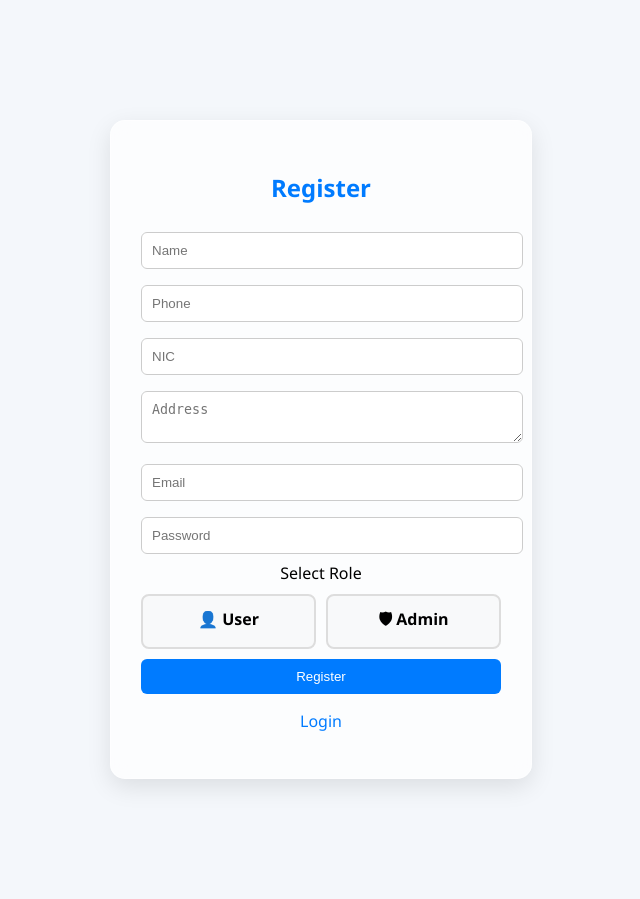
After one commit to Kusalranasinghe/Sarasavi-Library, a PHP site: page /register.php in a window 1280 px wide. The commit adds this page. Shown: the whole page, without its empty margins (319-959 px from the left). Run offline with PHP 8.4, Linux system fonts and the light colour scheme.

Commit message:
Add auth pages, DB fix, user/admin improvements

```diff
--- /dev/null
+++ b/css/auth.css
@@ -0,0 +1,74 @@
+body {
+    background: #f4f7fb;
+    font-family: 'Segoe UI', sans-serif;
+}
+.auth-container {
+    width: 360px;
+    margin: 120px auto;
+    padding: 30px;
+    border-radius: 15px;
+    backdrop-filter: blur(10px);
+    background: rgba(255, 255, 255, 0.7);
+    box-shadow: 0 8px 25px rgba(0,0,0,0.1);
+    border: 1px solid rgba(255,255,255,0.5);
+    text-align: center;
+}
+.auth-container h2 {
+    margin-bottom: 20px;
+    color: #007bff;
+}
+.auth-container input,
+.auth-container textarea {
+    width: 100%;
+    padding: 10px;
+    margin: 8px 0;
+    border-radius: 6px;
+    border: 1px solid #ccc;
+    background: #fff;
+}
+.auth-container button {
+    width: 100%;
+    padding: 10px;
+    margin-top: 10px;
+    background: #007bff;
+    color: #fff;
+    border: none;
+    border-radius: 6px;
+    cursor: pointer;
+    transition: 0.3s;
+}
+.auth-container button:hover {
+    background: #0056b3;
+    transform: translateY(-2px);
+}
+.auth-container a {
+    color: #007bff;
+    text-decoration: none;
+}
+.role-options {
+    display: flex;
+    gap: 10px;
+    margin-top: 10px;
+}
+.role-options input {
+    display: none;
+}
+.role-card {
+    flex: 1;
+    padding: 12px;
+    border-radius: 8px;
+    text-align: center;
+    cursor: pointer;
+    font-weight: 600;
+    background: #f8f9fa;
+    border: 2px solid #ddd;
+    transition: 0.3s;
+}
+.role-card:hover {
+    border-color: #007bff;
+}
+.role-options input:checked + .role-card {
+    background: #007bff;
+    color: #fff;
+    border-color: #007bff;
+}
--- a/includes/database.php
+++ b/includes/database.php
@@ -1,15 +1,12 @@
 <?php
-
 $db_server = "localhost";
 $db_username = "root";
 $db_password = "";
 $db_name = "sarasavi_db";
 
-    try {
 $conn = mysqli_connect($db_server, $db_username, $db_password, $db_name);
-    }
 
-    catch(mysqli_sql_exception $e) {
-        echo "Connection failed: ";
+if (!$conn) {
+    die("Connection failed: " . mysqli_connect_error());
 }
 ?>
--- a/js/script.js
+++ b/js/script.js
@@ -6,3 +6,7 @@ if(menuIcon){
         navbar.classList.toggle('active');
     });
 }
+
+function confirmDelete() {
+    return confirm("Are you sure you want to delete this user? This action cannot be undone.");
+}
--- /dev/null
+++ b/register.php
@@ -0,0 +1,83 @@
+<?php
+include "includes/database.php";
+session_start();
+
+if (isset($_POST['register'])) {
+
+    $name = $_POST['name'];
+    $phone = $_POST['phone'];
+    $nic = $_POST['nic'];
+    $address = $_POST['address'];
+    $email = $_POST['email'];
+    $password = $_POST['password'];
+    $role = $_POST['role'];
+
+    // default status = pending
+    $status = "pending";
+
+    if ($role == "admin" && (!isset($_SESSION['role']) || $_SESSION['role'] != 'super_admin')) {
+        $error = "Only Super Admin can request Admin account.";
+    } else {
+
+        $stmt = $conn->prepare("INSERT INTO users (name,email,password,phone,nic,address,role,status,created_at,updated_at)
+                                VALUES (?, ?, ?, ?, ?, ?, ?, ?, NOW(), NOW())");
+        $stmt->bind_param("ssssssss", $name, $email, $password, $phone, $nic, $address, $role, $status);
+
+        if ($stmt->execute()) {
+
+            if ($role == "admin") {
+                $success = "Admin request sent to Super Admin.";
+            } else {
+                $success = "User registered! Wait for Admin approval.";
+            }
+
+        } else {
+            $error = "Error: " . $stmt->error;
+        }
+    }
+}
+?>
+
+<!DOCTYPE html>
+<html>
+<head>
+    <title>Register - SarasaviLibrary</title>
+    <link rel="stylesheet" href="css/auth.css">
+</head>
+<body>
+
+<div class="auth-container">
+    <h2>Register</h2>
+
+    <?php
+    if(isset($error)) echo "<p class='error-msg'>$error</p>";
+    if(isset($success)) echo "<p class='success-msg'>$success</p>";
+    ?>
+
+    <form method="POST">
+        <input type="text" name="name" placeholder="Name" required>
+        <input type="text" name="phone" placeholder="Phone">
+        <input type="text" name="nic" placeholder="NIC">
+        <textarea name="address" placeholder="Address"></textarea>
+        <input type="email" name="email" placeholder="Email" required>
+        <input type="password" name="password" placeholder="Password" required>
+
+        <div class="role-select">
+            <label>Select Role</label>
+            <div class="role-options">
+                <input type="radio" name="role" id="user" value="user" required>
+                <label for="user" class="role-card">👤 User</label>
+
+                <input type="radio" name="role" id="admin" value="admin" required>
+                <label for="admin" class="role-card">🛡 Admin</label>
+            </div>
+        </div>
+
+        <button name="register">Register</button>
+    </form>
+
+    <p><a href="login.php">Login</a></p>
+</div>
+
+</body>
+</html>
```
Also changed, not shown: admin_dashboard.php (+5 -6 lines), delete_user.php (+7 -0 lines), login.php (added, +76 -0 lines), users.php (+18 -21 lines), README.md, super_admin_dashboard.php (added), 1 other file. Lines whose indentation alone changed are shown as unchanged.
